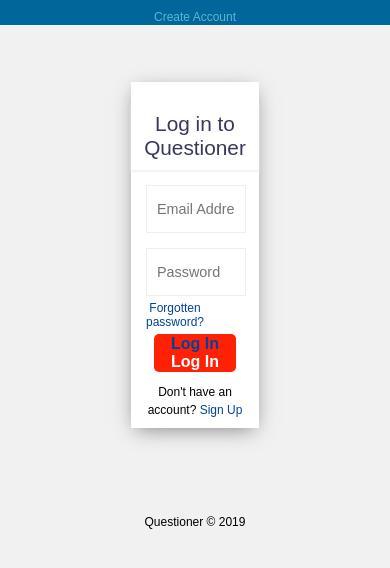
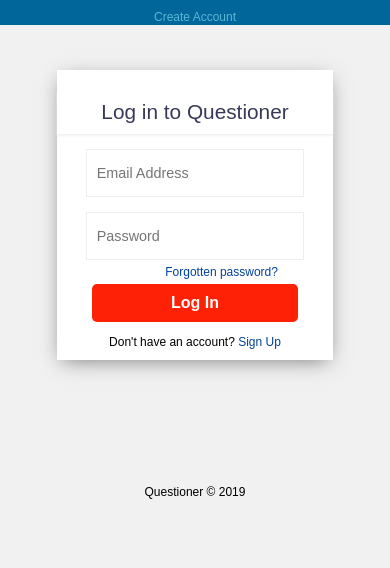
Before and after one commit to muheebolakunle/Questioner, a plain HTML site: page UI/login.html in a window 390 px wide. Shown: the part 60-628 px from the top of the page. Drawn offline with Linux system fonts and the light colour scheme.

Commit message:
Modify login page

```diff
--- a/UI/login.html
+++ b/UI/login.html
@@ -43,7 +43,7 @@
 
 
                   <div class="form__control">
-                    <button type="submit" class="button"><a href="home.html">Log In</a> Log In</button>
+                    <button type="submit" class="button">Log In</button>
                   </div>
                   <span>Don't have an account?
                     <a href="index.html">Sign Up</a>
--- a/UI/style.css
+++ b/UI/style.css
@@ -424,7 +424,9 @@ footer#profile-foot{
 
   /* MEDIA QUERY */
   @media(max-width: 768px){
-    .form__wrapper, .container,{
+    .form__wrapper, .container,
+    main.container.form__wrapper,
+    section.form__wrapper .form{
       width: 90%;
       margin-top: 0px;
     }
@@ -440,6 +442,8 @@ footer#profile-foot{
       text-align: center;
       width: 100%;
     }
+
+
 
     #brief h3{
       font-size: 20px;
```
